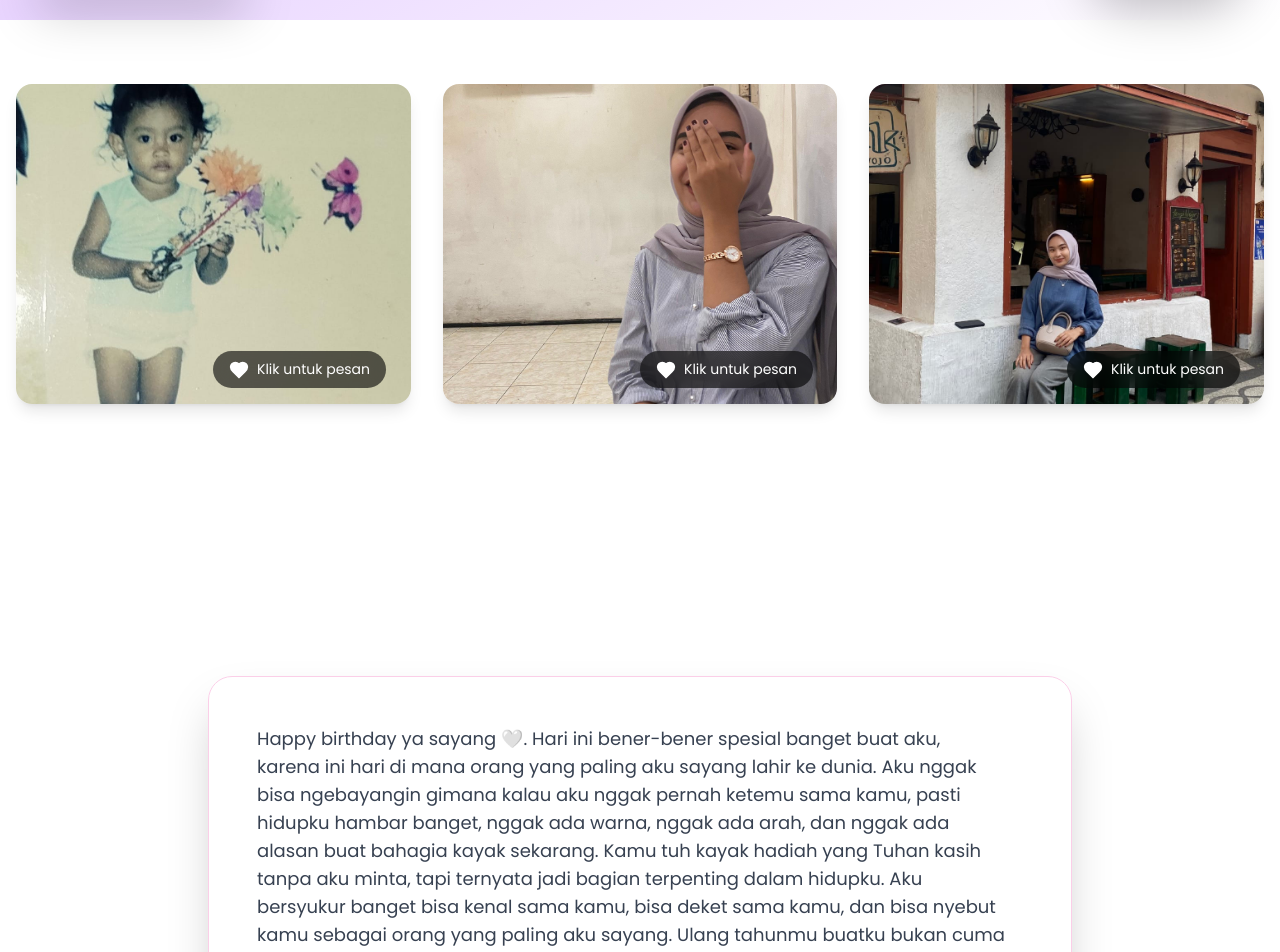
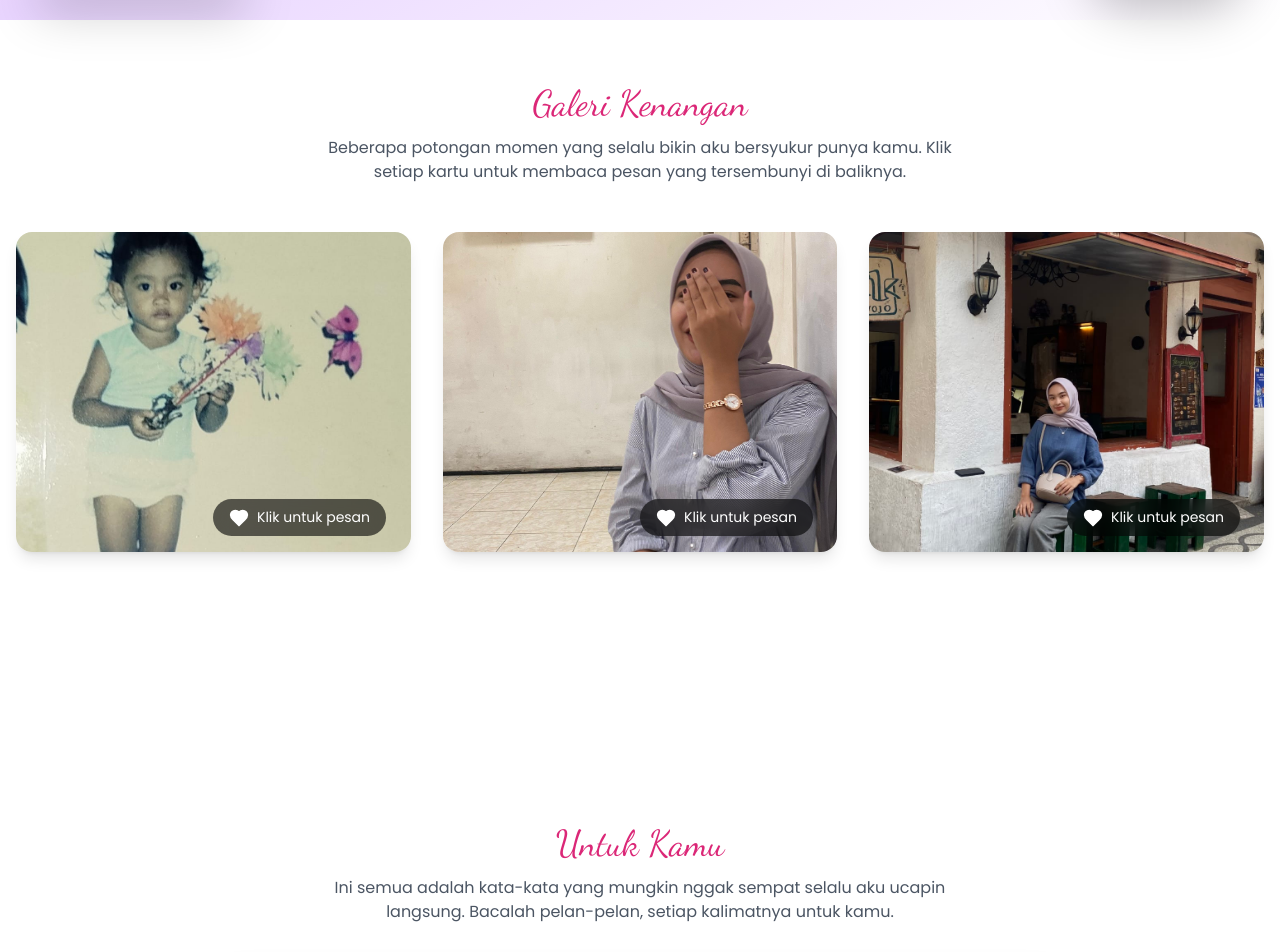
Before and after one commit to wondrv/project, a React (Vite) app: page / in a window 1280 px wide. Shown: the part 780-1732 px from the top of the page. Built offline with nearby package versions, Linux system fonts and the light colour scheme.

Commit message:
feat: add titles and descriptions to gallery and message sections for better context

```diff
--- a/src/App.tsx
+++ b/src/App.tsx
@@ -118,6 +118,12 @@ function App() {
 
       {/* Gallery Section with Flip Cards */}
   <section className="max-w-7xl mx-auto px-4 py-16 mb-36 overflow-visible">
+        <div className="text-center mb-12">
+          <h2 className="text-3xl md:text-4xl font-script text-pink-600 mb-3">Galeri Kenangan</h2>
+          <p className="text-gray-600 max-w-2xl mx-auto text-sm md:text-base">
+            Beberapa potongan momen yang selalu bikin aku bersyukur punya kamu. Klik setiap kartu untuk membaca pesan yang tersembunyi di baliknya.
+          </p>
+        </div>
         <div className="grid grid-cols-1 md:grid-cols-3 gap-6 md:gap-8">
           {/* Card 1 */}
           <div className="flip-card animate-slide-up" onClick={() => toggleFlip(0)}>
@@ -193,6 +199,12 @@ function App() {
 
       {/* Message Section */}
   <section className="max-w-4xl mx-auto px-4 py-16 mt-0">
+        <div className="text-center mb-10">
+          <h2 className="text-3xl md:text-4xl font-script text-pink-600 mb-3">Untuk Kamu</h2>
+          <p className="text-gray-600 text-sm md:text-base max-w-2xl mx-auto">
+            Ini semua adalah kata-kata yang mungkin nggak sempat selalu aku ucapin langsung. Bacalah pelan-pelan, setiap kalimatnya untuk kamu.
+          </p>
+        </div>
         <div className="message-card glass-effect p-8 md:p-12 rounded-3xl shadow-2xl backdrop-blur-xl bg-white/40 border border-pink-200 animate-fade-in">
           <div className="max-h-[600px] overflow-y-auto pr-4 custom-scrollbar">
             <div className="space-y-6 text-gray-700 leading-relaxed text-base md:text-lg">
```
